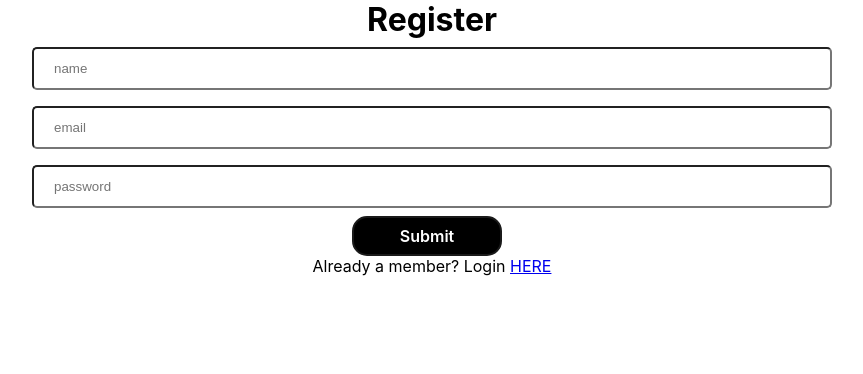
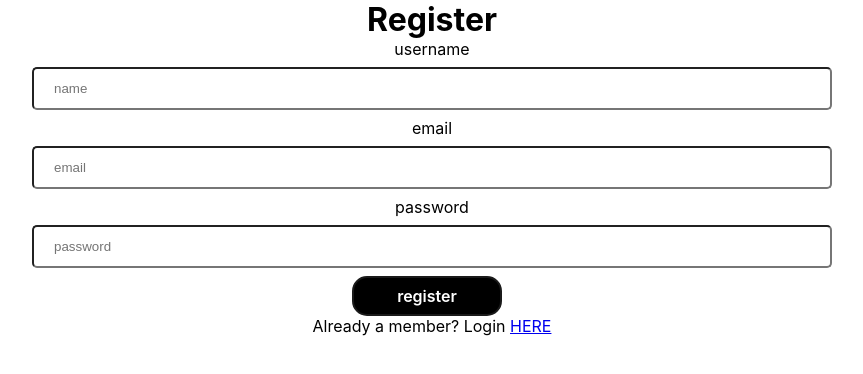
Before and after one commit to AvtoTheThird/QUIZZ, a React (Vite) app in the folder client/: page /Register in a window 1280 px wide. Shown: the top 374 px of the page, without its empty margins (208-1071 px from the left). Built offline with nearby package versions, Linux system fonts and the light colour scheme.

Commit message:
added some css, made room overview page prettier

```diff
--- a/client/src/App.css
+++ b/client/src/App.css
@@ -81,6 +81,13 @@ nav {
   justify-content: center;
 }
 input[type="text"] {
+  width: 100%;
+  padding: 12px 20px;
+  margin: 8px 0;
+  box-sizing: border-box;
+  border-radius: 5px;
+}
+input[type="password"] {
   width: 100%;
   padding: 12px 20px;
   margin: 8px 0;
@@ -202,6 +209,7 @@ input[type="text"] {
   display: flex;
 }
 .results {
+  padding: 15px;
   margin: auto;
   margin-top: 25px;
   width: 50%;
@@ -209,7 +217,6 @@ input[type="text"] {
   display: flex;
   flex-direction: column;
   justify-content: center;
-  justify-content: space-around;
   box-shadow: rgba(6, 24, 44, 0.4) 0px 0px 0px 2px,
     rgba(6, 24, 44, 0.65) 0px 4px 6px -1px,
     rgba(255, 255, 255, 0.08) 0px 1px 0px inset;
--- a/client/src/Components/JoinRoom.jsx
+++ b/client/src/Components/JoinRoom.jsx
@@ -55,13 +55,15 @@ export default function JoinRoom() {
         });
       }
     });
-    console.log(x);
+    console.log(userid);
     const id = roomQuestions[1]._id;
+    const username = userid;
     Axios.post("http://localhost:3001/takenQuizz", {
       id: id,
       choosenAnswers: answers,
       roomid: roomID,
       score: x,
+      username: username,
     }).then(
       history("/Results", {
         state: {
--- a/client/src/Components/Login.jsx
+++ b/client/src/Components/Login.jsx
@@ -8,16 +8,6 @@ export default function Login() {
   const [passwrord, setPasswrord] = useState("");
   const history = useNavigate();
 
-  // const submit = () => {
-  //   const history = useNavigate();
-
-  //   Axios.post("http://localhost:3001/loginUser", {
-  //     email,
-  //     passwrord,
-  //   }).then((response) => {
-  //     console.log(response.data);
-  //   });
-  // };
   async function submit(e) {
     e.preventDefault();
 
@@ -47,16 +37,18 @@ export default function Login() {
   return (
     <div className="login">
       <h1>Login to your account</h1>
+      <p>username/email</p>
       <input
         placeholder="mail"
         type="text"
         onChange={(event) => {
           setEmail(event.target.value);
         }}
-      />
+      />{" "}
+      <p>passwprd</p>
       <input
         placeholder="password"
-        type="text"
+        type="password"
         onChange={(event) => {
           setPasswrord(event.target.value);
         }}
--- a/client/src/Components/Register.jsx
+++ b/client/src/Components/Register.jsx
@@ -1,8 +1,11 @@
 import React from "react";
 import { useState } from "react";
 import Axios from "axios";
+import { useLocation, useNavigate } from "react-router-dom";
 
 function Register() {
+  const history = useNavigate();
+  // const location = useLocation();
   const [name, setName] = useState("");
   const [email, setEmail] = useState("");
   const [passwrord, setPasswrord] = useState("");
@@ -12,11 +15,18 @@ function Register() {
       email,
       passwrord,
       name,
-    }).then(console.log("suc"));
+    }).then((res) => {
+      if (res.data == 1) {
+        history("/Login", {});
+      } else {
+        allert("somethng went wrong");
+      }
+    });
   };
   return (
     <div className="register">
       <h1>Register</h1>
+      <p>username</p>
       <input
         placeholder="name"
         type="text"
@@ -24,6 +34,7 @@ function Register() {
           setName(event.target.value);
         }}
       />
+      <p>email</p>
       <input
         placeholder="email"
         type="text"
@@ -31,14 +42,18 @@ function Register() {
           setEmail(event.target.value);
         }}
       />
+      <p>password</p>
       <input
         placeholder="password"
-        type="text"
+        type="password"
         onChange={(event) => {
           setPasswrord(event.target.value);
         }}
       />
-      <input className="submit-button" type="submit" onClick={sendData} />
+
+      <button className="submit-button" type="submit" onClick={sendData}>
+        register
+      </button>
       <p>
         Already a member? Login <a href="/Login">HERE</a>
       </p>
--- a/client/src/Components/Results.jsx
+++ b/client/src/Components/Results.jsx
@@ -14,6 +14,7 @@ export default function Results() {
   const goToAcc = () => {
     history("/Acc", { state: { id: userid } });
   };
+
   let x = 0;
   useEffect(() => {
     setScore(x);
--- a/client/src/Components/RoomOverview.jsx
+++ b/client/src/Components/RoomOverview.jsx
@@ -28,10 +28,12 @@ export default function RoomOverview() {
             // console.log(val);
 
             return (
-              <h4>
-                name: {val.user} score:{val.score}/
-                {roomQuestions[0].questions.length}
-              </h4>
+              <div className="results">
+                <h4>
+                  name: {val.username} score:{val.score}/
+                  {roomQuestions[0].questions.length}
+                </h4>
+              </div>
             );
           })}
         </div>
```
Also changed, not shown: 2 other files (tests, documents, lock files or other folders).
